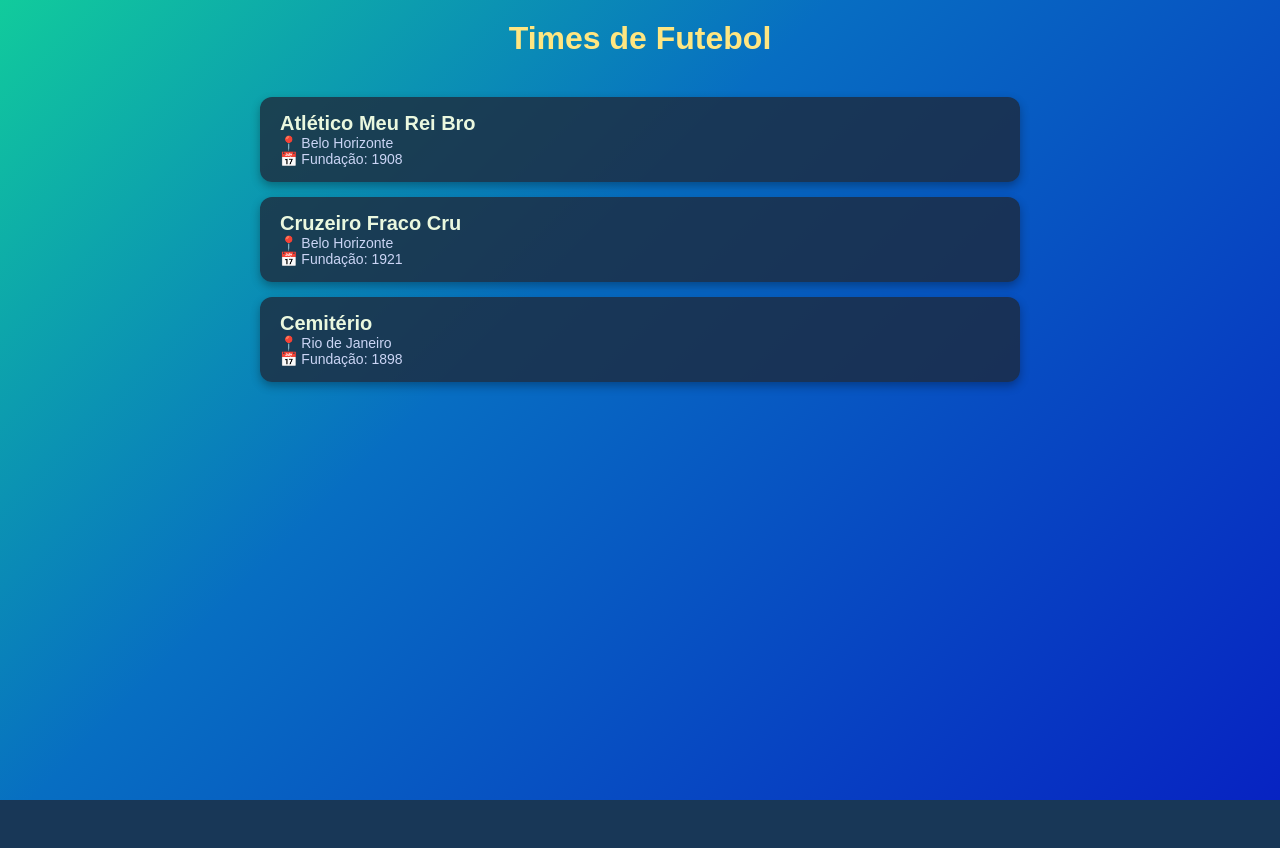
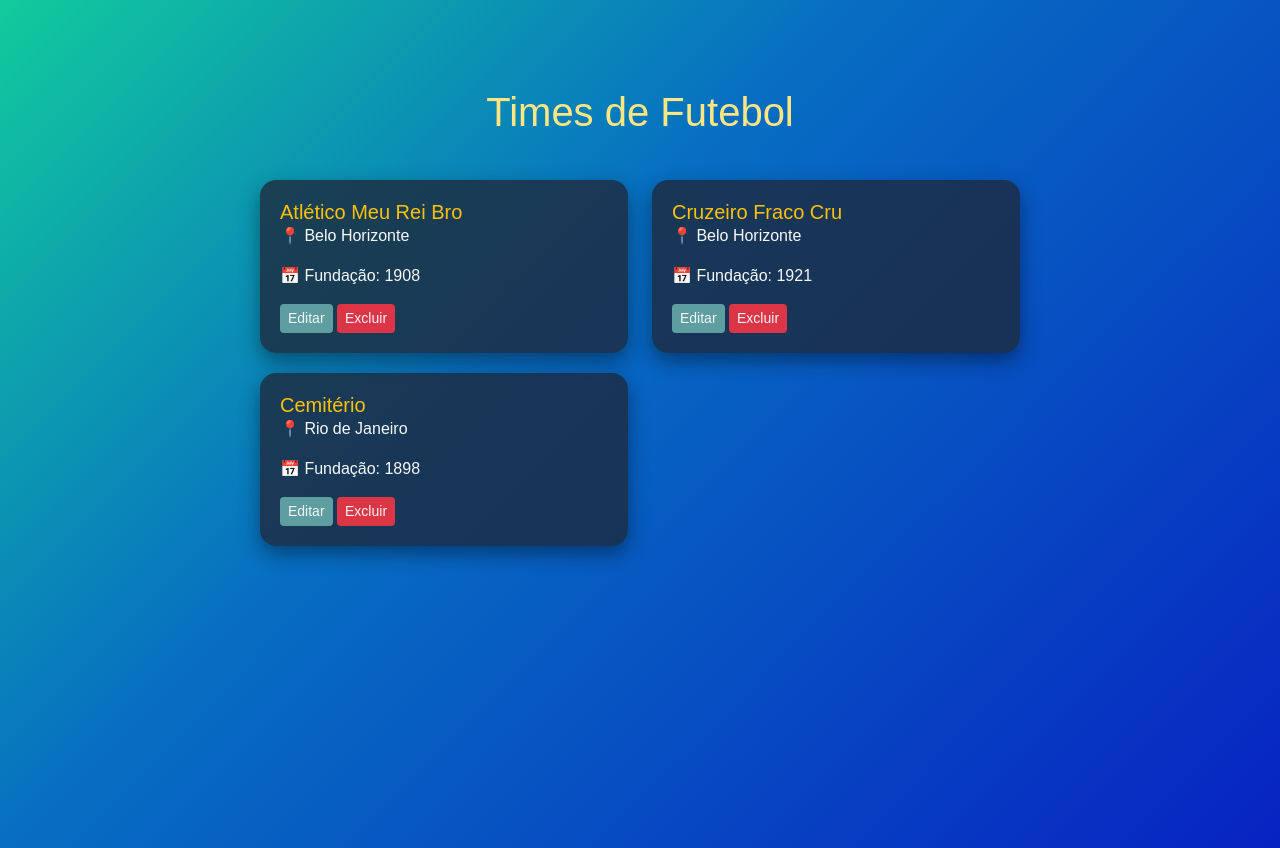
Before and after one commit to Kampos-DCBS/Adalep, a Django app: page / in a window 1280 px wide. Before the commit the page ends 800 px from the top, so only its background shows below. Run offline with Django 5.2, Linux system fonts and the light colour scheme; data comes from the database, SQL or seed files in the repository; both versions use the stored data as it was after the commit.

Commit message:
opção de editar e excluir e adicão de bootstrap

```diff
--- a/times/static/times/istilo.css
+++ b/times/static/times/istilo.css
@@ -18,23 +18,37 @@
     color: #ffe681;
 }
 
+#btn-editar {
+    background-color: cadetblue;
+    color: #f1f5f9;
+    border: none;
+}
+
+#btn-excluir {
+    background-color: #dc3545;
+    color: #f1f5f9;
+    border: none;
+}
+
 .container {
     max-width: 800px;
     margin: 0 auto;
     padding: 20px;
 }
 
-.card {
+.card-time {
     background-color: #1e293bc9;
-    border-radius: 12px;
-    padding: 15px 20px;
-    margin-bottom: 15px;
-    box-shadow: 0 4px 10px rgba(0,0,0,0.3);
-    transition: transform 0.2s ease;
+    border-radius: 16px;
+    padding: 20px;
+    margin-bottom: 20px;
+    box-shadow: 0 8px 20px rgba(0,0,0,0.4);
+    transition: all 0.25s ease;
+    border: 0px;
 }
 
-.card:hover {
-    transform: scale(1.02);
+.card-time:hover {
+    transform: translateY(-5px) scale(1.02);
+    box-shadow: 0 12px 25px rgba(0,0,0,0.6);
 }
 
 .nome {
--- a/times/templates/times/lista.html
+++ b/times/templates/times/lista.html
@@ -1,23 +1,37 @@
 <!DOCTYPE html>
-{% load static %}
 <html>
 <head>
     <title>Times de Futebol</title>
+
+
+    <link href="https://cdn.jsdelivr.net/npm/bootstrap@5.3.0/dist/css/bootstrap.min.css" rel="stylesheet">
+    {% load static %}
     <link rel="stylesheet" type="text/css" href="{% static 'times/istilo.css' %}">
 </head>
-<body>
+<body class="bg-dark text-light">
 
-    <h1> Times de Futebol</h1>
+<div class="container mt-5">
 
-    <div class="container">
+    <h1 class="text-center mb-4">Times de Futebol</h1>
+
+    <div class="row">
         {% for time in times %}
-            <div class="card">
-                <div class="nome">{{ time.nome }}</div>
-                <div class="info">📍 {{ time.cidade }}</div>
-                <div class="info">📅 Fundação: {{ time.fundacao }}</div>
+            <div class="col-md-6">
+                <div class="card-time text-light">
+                    <div class="card-body">
+                        <h5 class="card-title text-warning">{{ time.nome }}</h5>
+                        <p class="card-text">📍 {{ time.cidade }}</p>
+                        <p class="card-text">📅 Fundação: {{ time.fundacao }}</p>
+
+                        <a href="{% url 'editar_time' time.id %}" id="btn-editar" class="btn btn-warning btn-sm">Editar</a>
+                        <a href="{% url 'excluir_time' time.id %}" id="btn-excluir" class="btn btn-danger btn-sm">Excluir</a>
+                    </div>
+                </div>
             </div>
         {% endfor %}
     </div>
 
+</div>
+
 </body>
 </html>
--- a/times/urls.py
+++ b/times/urls.py
@@ -3,4 +3,6 @@
 
 urlpatterns = [
     path('', views.lista_times, name='lista_times'),
+    path('editar/<int:id>/', views.editar_time, name='editar_time'),
+    path('excluir/<int:id>/', views.excluir_time, name='excluir_time'),
 ]
--- a/times/views.py
+++ b/times/views.py
@@ -1,6 +1,25 @@
-from django.shortcuts import render
+from django.shortcuts import render, redirect, get_object_or_404
 from .models import Time
 
 def lista_times(request):
     times = Time.objects.all()
     return render(request, 'times/lista.html', {'times': times})
+
+
+def editar_time(request, id):
+    time = get_object_or_404(Time, id=id)
+
+    if request.method == 'POST':
+        time.nome = request.POST.get('nome')
+        time.cidade = request.POST.get('cidade')
+        time.fundacao = request.POST.get('fundacao')
+        time.save()
+        return redirect('lista_times')
+
+    return render(request, 'times/editar.html', {'time': time})
+
+
+def excluir_time(request, id):
+    time = get_object_or_404(Time, id=id)
+    time.delete()
+    return redirect('lista_times')
```
Also changed, not shown: times/static/times/istiloeditano.css (added, +13 -0 lines), times/templates/times/editar.html (added, +41 -0 lines), db.sqlite3.
